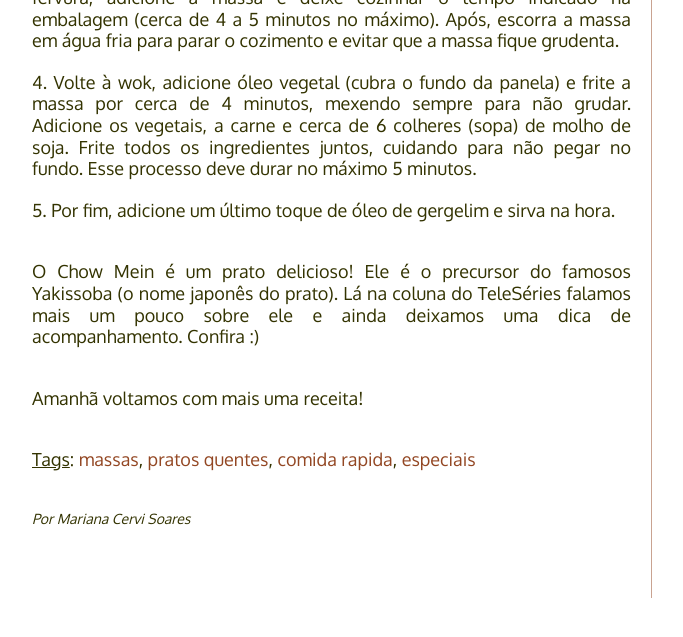
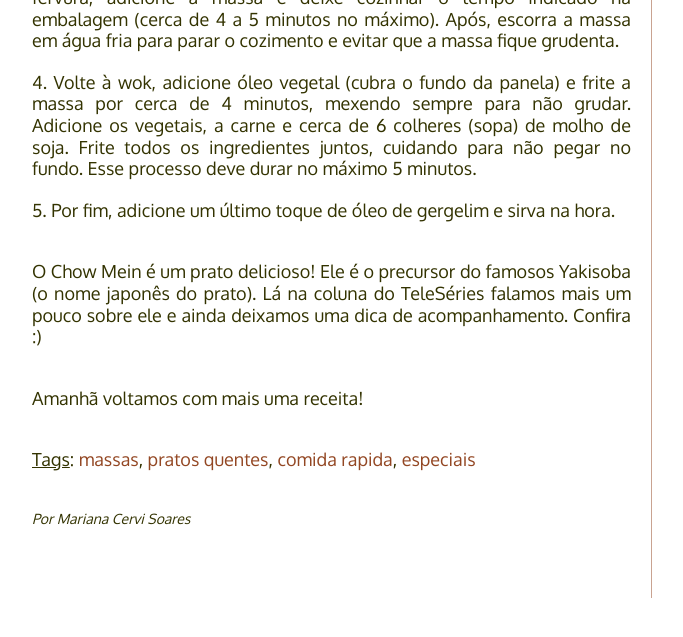
Before and after one commit to PaneladePau/paneladepau-jekyll-blog, a Jekyll site: the page built from _posts/2015-12-09-chow-mein.md, in a window 1280 px wide and 900 px high, scrolled down 2543 px. Shown: the top 637 px of the window, without its empty margins (138-821 px from the left). Built offline with Jekyll 4.4.1, drawn with Linux system fonts in a browser that asks for light colours; nearby versions of some CDN libraries; some web fonts are replaced; Markdown is read by kramdown in place of the engine named in the settings; some of the changed text lies outside the part shown.

Commit message:
“update”

```diff
--- a/_posts/2015-12-09-chow-mein.md
+++ b/_posts/2015-12-09-chow-mein.md
@@ -27,7 +27,7 @@
 
 ### Ingredientes:
 
-* 500g de massa tipo noodles (tipo a de Yakissoba)
+* 500g de massa tipo noodles (tipo a de Yakisoba)
 * 1 kg de frango cortado em cubos e pré-temperado (ver ingredientes abaixo)
 * 1 xícara (chá) de: cenoura em tiras, cebolinha verde picada; brotos de feijão; brócolis em pedaços
 * 2 dentes de alho picados
@@ -53,6 +53,6 @@
 4. Volte à wok, adicione óleo vegetal (cubra o fundo da panela) e frite a massa por cerca de 4 minutos, mexendo sempre para não grudar. Adicione os vegetais, a carne e cerca de 6 colheres (sopa) de molho de soja.  Frite todos os ingredientes juntos, cuidando para não pegar no fundo. Esse processo deve durar no máximo 5 minutos.
 5. Por fim, adicione um último toque de óleo de gergelim e sirva na hora.
 
-O Chow Mein é um prato delicioso! Ele é o precursor do famosos Yakissoba (o nome japonês do prato). Lá na coluna do TeleSéries falamos mais um pouco sobre ele e ainda deixamos uma dica de acompanhamento. Confira :)
+O Chow Mein é um prato delicioso! Ele é o precursor do famosos Yakisoba (o nome japonês do prato). Lá na coluna do TeleSéries falamos mais um pouco sobre ele e ainda deixamos uma dica de acompanhamento. Confira :)
 
 Amanhã voltamos com mais uma receita!
```
